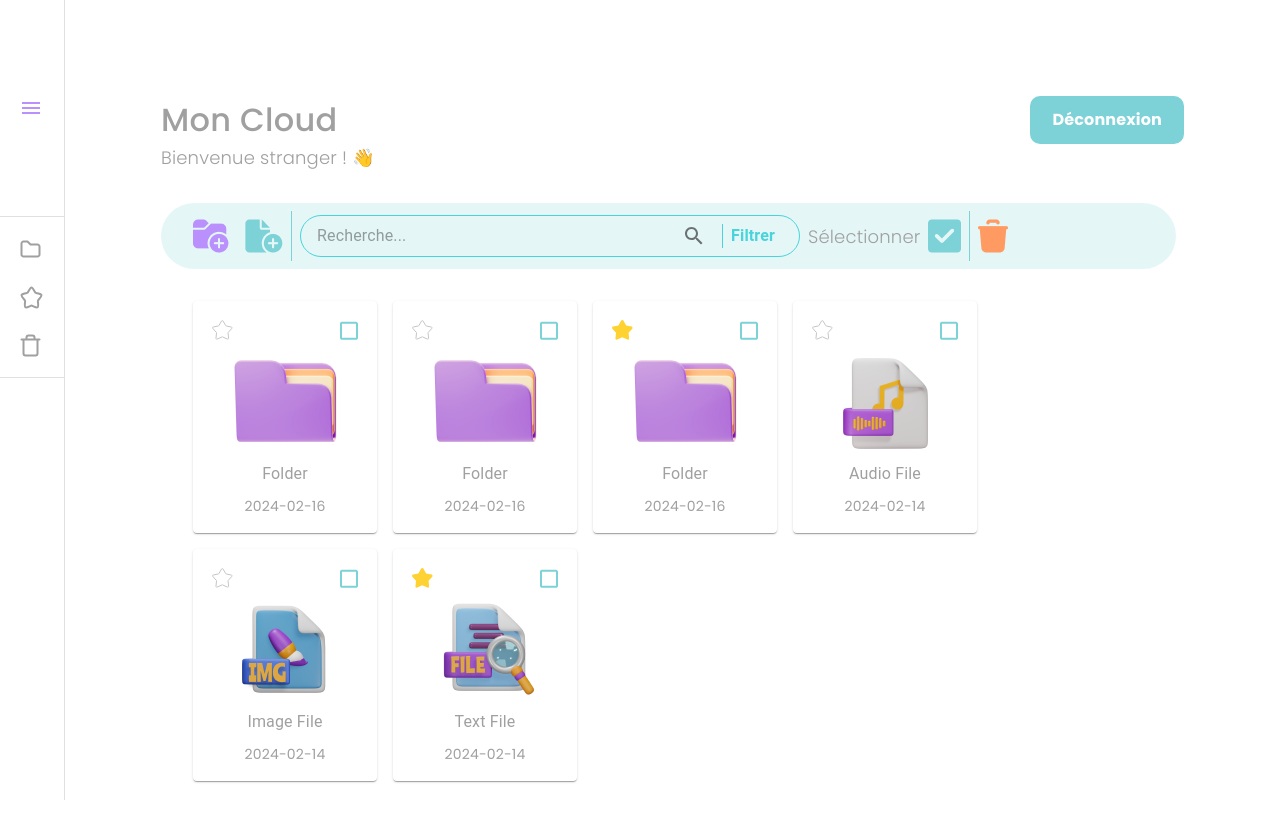
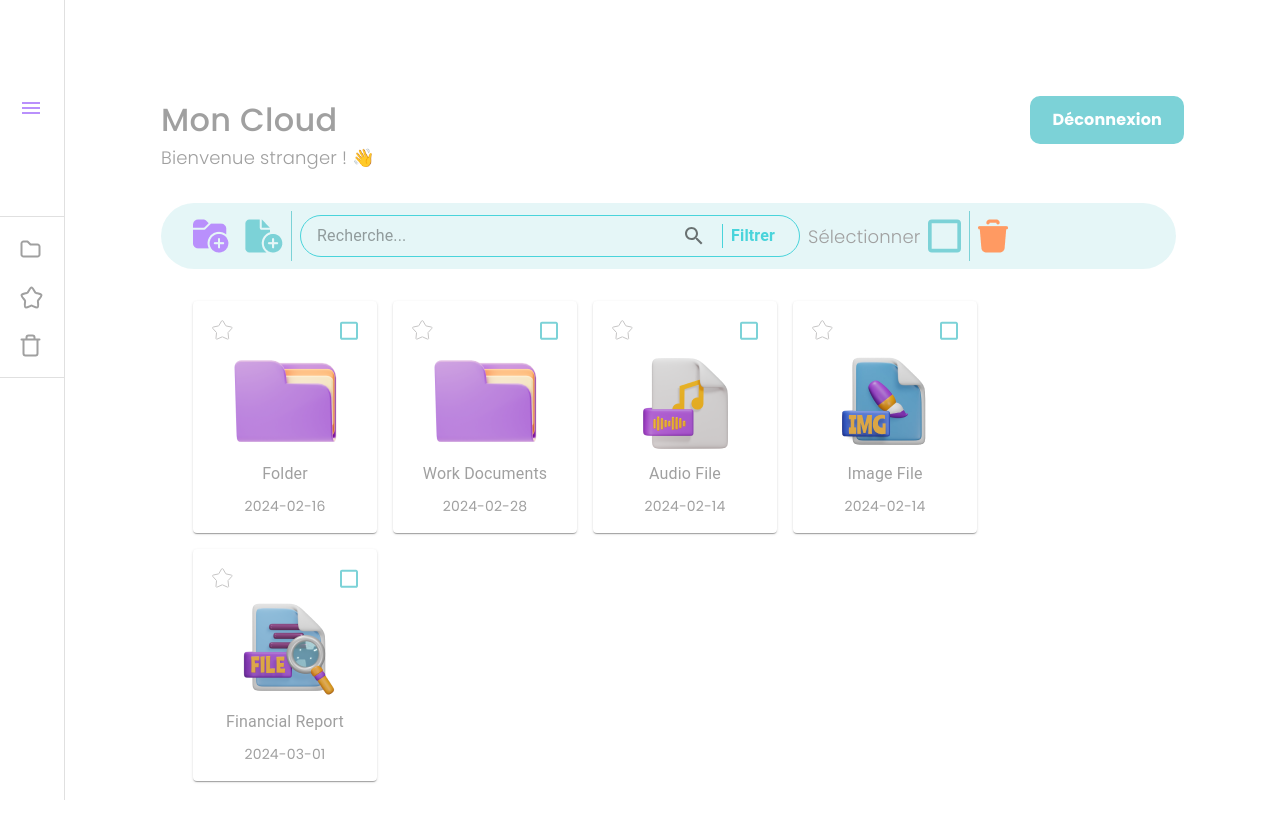
Before and after one commit to Jess2410/MyCloud-front, a React (Vite) app: page /dashboard in a window 1280 px wide. Built offline with nearby package versions, Linux system fonts and the light colour scheme.

Commit message:
feat: Create-folder : render with tab active, display defTrash icon and selectAllCards method

```diff
--- a/src/views/auth/dashboard/DashboardView.tsx
+++ b/src/views/auth/dashboard/DashboardView.tsx
@@ -8,11 +8,12 @@ import trash from "../../../assets/icons/trash-icon.png";
 import checkBox from "../../../assets/icons/checkbox-tool.svg";
 import checkBoxNoChecked from "../../../assets/icons/checkbox-checked-tool.svg";
 import trashIcon from "../../../assets/icons/trash-drawer.svg";
+import deftrashIcon from "../../../assets/icons/trash-definitive-icon.png";
 import starIcon from "../../../assets/icons/star-drawer.svg";
 import fileIcon from "../../../assets/icons/file-drawer.svg";
 import { useContext, useEffect, useState } from "react";
 import { Link, useNavigate } from "react-router-dom";
-import { Box } from "@mui/material";
+import { Box, ButtonBase } from "@mui/material";
 import DashboardDrawer from "../../../components/Drawer/DashboardDrawer.component";
 import Button from "../../../components/Button/Button";
 import IconButton from "../../../components/IconButton/IconButton";
@@ -60,19 +61,19 @@ export type CloudData = {
 export default function DashboardView() {
   const userContext = useContext(UserContext);
   const navigate = useNavigate();
-  const [showFormFolder, setShowFormFolder] = useState(false);
-  const [showFormFile, setShowFormFile] = useState(false);
-  const [newName, setNewName] = useState("");
-  const [name, setName] = useState("");
+  const [tabActive, setTabActive] = useState<number>(1);
+  const [showForm, setShowForm] = useState(false);
+  const [typeForm, setTypeForm] = useState("");
+  // const [newName, setNewName] = useState("");
+  // const [name, setName] = useState("");
   const [cloudData, setCloudData] = useState<CloudData[]>([]);
-  const [listSelectedCards, setListSelectedCards] = useState<number[]>([]);
+  const [idCardsSelected, setIdCardsSelected] = useState<number[]>([]);
   const [allCardsSelected, setAllCardsSelected] = useState(false);
+  const [allCheckboxesChecked, setAllCheckboxesChecked] = useState(false);
 
-  const switchFormFolderVisibility = () => {
-    setShowFormFolder(!showFormFolder);
-  };
-  const switchFormFileVisibility = () => {
-    setShowFormFile(!showFormFile);
+  const displayForm = (type: string) => {
+    setShowForm(!showForm);
+    setTypeForm(type);
   };
 
   //TODO RENAME A FOLDER OR A FILE
@@ -84,25 +85,32 @@ export default function DashboardView() {
 
   const handleSelectAllCards = () => {
     setAllCardsSelected(!allCardsSelected);
-    if (allCardsSelected) {
-      cloudData.map((data) => listSelectedCards.push(data.id));
+    setAllCheckboxesChecked(!allCheckboxesChecked);
+  };
+
+  const onAddSelectedCards = (id: number) => {
+    let newArray = [];
+    if (idCardsSelected.includes(id)) {
+      newArray = idCardsSelected.filter((cardId) => cardId !== id);
+      setIdCardsSelected(newArray);
+      setAllCheckboxesChecked(false);
+      setIdCardsSelected([...idCardsSelected, id]);
+      if (idCardsSelected.includes(id)) {
+        setIdCardsSelected([id]);
+        setAllCheckboxesChecked(false);
+        if (idCardsSelected.includes(id)) {
+          setIdCardsSelected([id]);
+        }
+      }
     } else {
-      setListSelectedCards([]);
+      setIdCardsSelected([...idCardsSelected, id]);
     }
   };
 
-  const onAddSelectedCards = (id: number) => {
-    if (listSelectedCards.includes(id)) {
-      setListSelectedCards(listSelectedCards.filter((cardId) => cardId !== id));
-    } else {
-      setListSelectedCards([...listSelectedCards, id]);
-    }
-  };
-
-  const handleChange = (e: React.ChangeEvent<HTMLInputElement>) => {
-    e.preventDefault();
-    setName(e.target.value);
-  };
+  // const handleChange = (e: React.ChangeEvent<HTMLInputElement>) => {
+  //   e.preventDefault();
+  //   setName(e.target.value);
+  // };
 
   const handleSubmit = async (e: any) => {
     e.preventDefault();
@@ -159,15 +167,24 @@ export default function DashboardView() {
     return "stranger";
   };
 
-  const renderData = () => {
+  const renderData = (
+    filterType: string,
+    isFavorite: boolean,
+    isTrash: boolean
+  ) => {
     return cloudData.map((data) => {
-      if (data.type === "folder") {
+      if (
+        data.type === filterType &&
+        data.isFavorite === isFavorite &&
+        data.isTrash === isTrash
+      ) {
         return (
           <Card
             key={data.id}
             id={data.id}
             type={data.type}
-            isSelected={listSelectedCards.includes(data.id)}
+            extension={data.extension}
+            isSelected={idCardsSelected.includes(data.id)}
             creation_date={data.creation_date}
             isFavorite={data.isFavorite}
             name={data.name}
@@ -175,13 +192,67 @@ export default function DashboardView() {
           />
         );
       }
-      if (data.type === "file") {
+      return null;
+    });
+  };
+  const renderDataFavorite = () => {
+    return cloudData.map((data) => {
+      if (data.type === "folder" && data.isFavorite) {
+        return (
+          <Card
+            key={data.id}
+            id={data.id}
+            type={data.type}
+            isSelected={idCardsSelected.includes(data.id)}
+            creation_date={data.creation_date}
+            isFavorite={data.isFavorite}
+            name={data.name}
+            onAddSelectedCards={() => onAddSelectedCards(data.id)}
+          />
+        );
+      }
+      if (data.type === "file" && data.isFavorite) {
         return (
           <Card
             key={data.id}
             extension={data.extension}
             id={data.id}
-            isSelected={listSelectedCards.includes(data.id)}
+            isSelected={idCardsSelected.includes(data.id)}
+            type={data.type}
+            creation_date={data.creation_date}
+            isFavorite={data.isFavorite}
+            name={data.name}
+            onAddSelectedCards={() => onAddSelectedCards(data.id)}
+          />
+        );
+      }
+      return null;
+    });
+  };
+
+  const renderDataTrash = () => {
+    return cloudData.map((data) => {
+      if (data.type === "folder" && data.isTrash) {
+        return (
+          <Card
+            key={data.id}
+            id={data.id}
+            type={data.type}
+            isSelected={idCardsSelected.includes(data.id)}
+            creation_date={data.creation_date}
+            isFavorite={data.isFavorite}
+            name={data.name}
+            onAddSelectedCards={() => onAddSelectedCards(data.id)}
+          />
+        );
+      }
+      if (data.type === "file" && data.isTrash) {
+        return (
+          <Card
+            key={data.id}
+            extension={data.extension}
+            id={data.id}
+            isSelected={idCardsSelected.includes(data.id)}
             type={data.type}
             creation_date={data.creation_date}
             isFavorite={data.isFavorite}
@@ -197,11 +268,11 @@ export default function DashboardView() {
   const mockData = [
     {
       type: "folder",
-      name: "Folder",
+      name: "FolderTrash",
       creation_date: "2024-02-16",
       id: 1,
       isFavorite: false,
-      isTrash: false,
+      isTrash: true,
       owner_id: 1,
       parent_folder_id: 7,
     },
@@ -250,13 +321,98 @@ export default function DashboardView() {
     {
       type: "file",
       extension: "txt",
-      name: "Text File",
+      name: "Text trash",
       creation_date: "2024-02-14",
       id: 6,
+      isFavorite: false,
+      isTrash: true,
+      folder_id: 3,
+      owner_id: 5,
+    },
+    {
+      type: "folder",
+      name: "Vacation Photos",
+      creation_date: "2024-03-01",
+      id: 7,
       isFavorite: true,
       isTrash: false,
-      folder_id: 3,
-      owner_id: 5,
+      owner_id: 2,
+      parent_folder_id: 1,
+    },
+    {
+      type: "folder",
+      name: "Work Documents",
+      creation_date: "2024-02-28",
+      id: 8,
+      isFavorite: false,
+      isTrash: false,
+      owner_id: 2,
+      parent_folder_id: 2,
+    },
+    {
+      type: "file",
+      extension: "docx",
+      name: "Project Proposal",
+      creation_date: "2024-02-28",
+      id: 9,
+      isFavorite: true,
+      isTrash: false,
+      folder_id: 8,
+      owner_id: 2,
+    },
+    {
+      type: "file",
+      extension: "jpg",
+      name: "Family Picnic",
+      creation_date: "2024-03-02",
+      id: 10,
+      isFavorite: true,
+      isTrash: false,
+      folder_id: 7,
+      owner_id: 2,
+    },
+    {
+      type: "file",
+      extension: "xlsx",
+      name: "Financial Report",
+      creation_date: "2024-03-01",
+      id: 11,
+      isFavorite: false,
+      isTrash: false,
+      folder_id: 8,
+      owner_id: 2,
+    },
+    {
+      type: "folder",
+      name: "Unused Projects",
+      creation_date: "2024-02-27",
+      id: 12,
+      isFavorite: false,
+      isTrash: true,
+      owner_id: 2,
+      parent_folder_id: 1,
+    },
+    {
+      type: "file",
+      extension: "pptx",
+      name: "Presentation Slides",
+      creation_date: "2024-02-27",
+      id: 13,
+      isFavorite: false,
+      isTrash: true,
+      folder_id: 12,
+      owner_id: 2,
+    },
+    {
+      type: "file",
+      extension: "pdf",
+      name: "User Manual",
+      creation_date: "2024-02-27",
+      id: 14,
+      isFavorite: false,
+      isTrash: true,
+      folder_id: 12,
+      owner_id: 2,
     },
   ];
 
@@ -274,6 +430,23 @@ export default function DashboardView() {
     getCloudData();
   }, []);
 
+  useEffect(() => {
+    let newArray: number[] = [];
+    if (allCardsSelected) {
+      cloudData.forEach((data) => newArray.push(data.id));
+
+      setIdCardsSelected(newArray);
+    } else {
+      setIdCardsSelected([]);
+    }
+  }, [allCardsSelected]);
+
+  useEffect(() => {
+    if (idCardsSelected.length !== cloudData.length) {
+      setAllCardsSelected(false);
+    }
+  }, []);
+
   return (
     <Box
       sx={{ display: "flex", flexDirection: "column", height: "100vh", px: 6 }}
@@ -281,7 +454,7 @@ export default function DashboardView() {
       <CssBaseline />
       <Toolbar />
       <Box sx={{ display: "flex", flexGrow: 1 }}>
-        <DashboardDrawer tabsList={tabsList} />
+        <DashboardDrawer tabsList={tabsList} setTabActive={setTabActive} />
         <Box
           component="main"
           sx={{ flexGrow: 1, px: 2, display: "flex", flexDirection: "column" }}
@@ -341,9 +514,12 @@ export default function DashboardView() {
               >
                 <IconButton
                   icon={addFolder}
-                  onClick={switchFormFolderVisibility}
+                  onClick={() => displayForm("folder")}
                 />
-                <IconButton icon={addFile} onClick={switchFormFileVisibility} />
+                <IconButton
+                  icon={addFile}
+                  onClick={() => displayForm("file")}
+                />
               </Box>
               <SearchWithFilter />
               <Box
@@ -371,13 +547,30 @@ export default function DashboardView() {
                   // onClick={() => onSelected()}
                   onClick={() => handleSelectAllCards()}
                 >
-                  {allCardsSelected ? (
+                  {allCheckboxesChecked ? (
+                    <IconButton icon={checkBoxNoChecked} />
+                  ) : (
                     <IconButton icon={checkBox} />
-                  ) : (
-                    <IconButton icon={checkBoxNoChecked} />
                   )}
                 </Box>
-                <IconButton icon={trash} />
+                {tabActive === 3 ? (
+                  <>
+                    <IconButton icon={deftrashIcon} />
+                    <ButtonBase
+                      style={{
+                        border: "1.5px solid #49D4DB",
+                        padding: "5px",
+                        borderRadius: "10px",
+                        color: "#49D4DB",
+                        fontWeight: "bold",
+                      }}
+                    >
+                      Restaurer
+                    </ButtonBase>
+                  </>
+                ) : (
+                  <IconButton icon={trash} />
+                )}
               </Box>
             </Box>
             <Box
@@ -390,19 +583,28 @@ export default function DashboardView() {
                 alignItems: "flex-start",
               }}
             >
-              {renderData()}
-              {showFormFolder && (
+              {tabActive === 1 ? renderData("folder", false, false) : null}
+              {tabActive === 1 ? renderData("file", false, false) : null}
+              {tabActive === 2 ? renderData("folder", true, false) : null}
+              {tabActive === 2 ? renderData("file", true, false) : null}
+              {tabActive === 3 ? renderData("folder", false, true) : null}
+              {tabActive === 3 ? renderData("file", false, true) : null}
+              {showForm && (
                 <FormDialog
-                  handleClose={() => setShowFormFolder(false)}
-                  title={"Nouveau dossier"}
+                  handleClose={() => setShowForm(false)}
+                  title={
+                    typeForm === "folder"
+                      ? "Nouveau dossier"
+                      : "Nouveau fichier"
+                  }
                 />
               )}
-              {showFormFile && (
+              {/* {showFormFile && (
                 <FormDialog
                   handleClose={() => setShowFormFile(false)}
                   title={"Nouveau fichier"}
                 />
-              )}
+              )} */}
             </Box>
           </Grid>
         </Box>
```
Also changed, not shown: src/components/Drawer/DashboardDrawer.component.tsx (+6 -1 lines).
